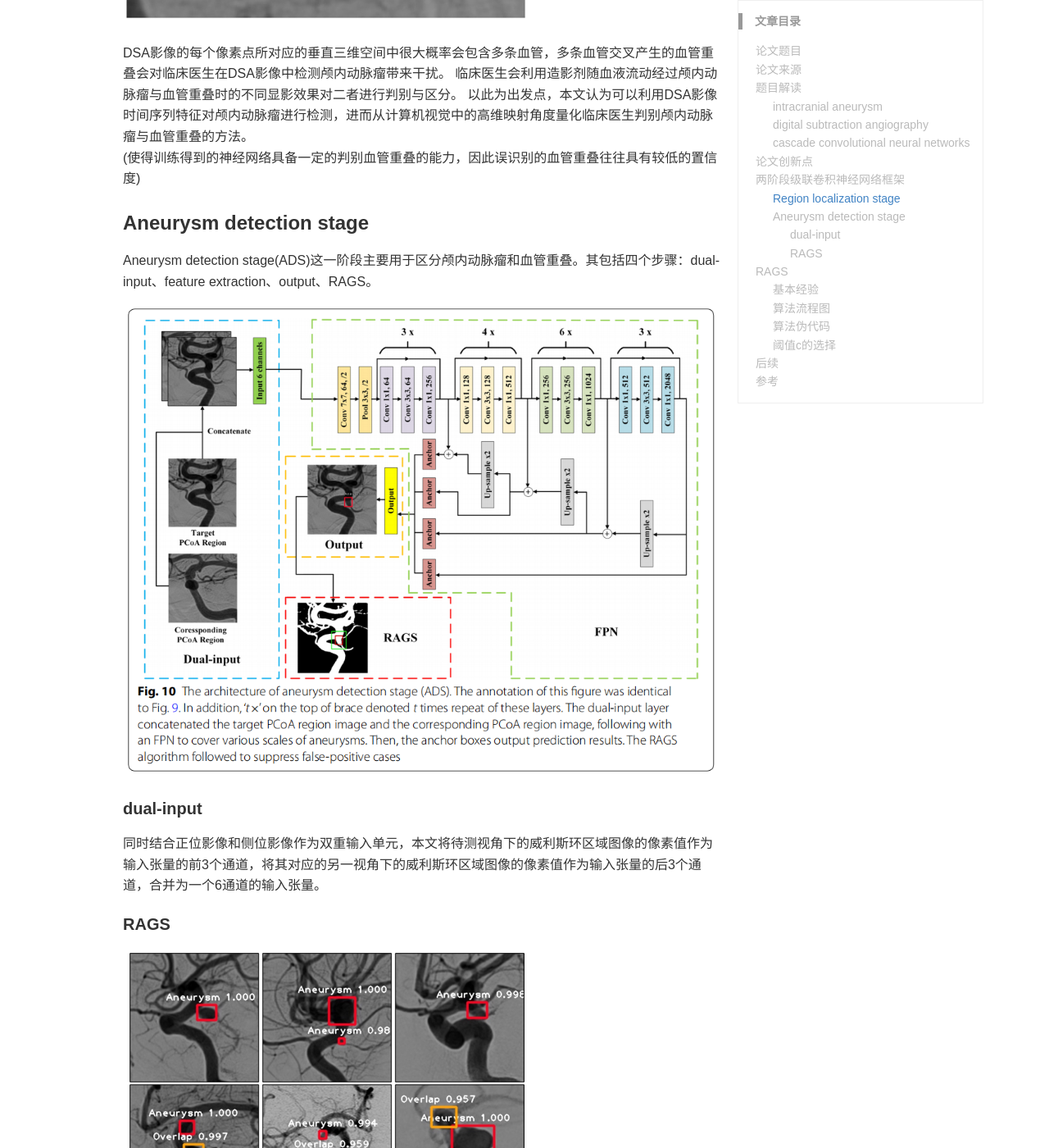
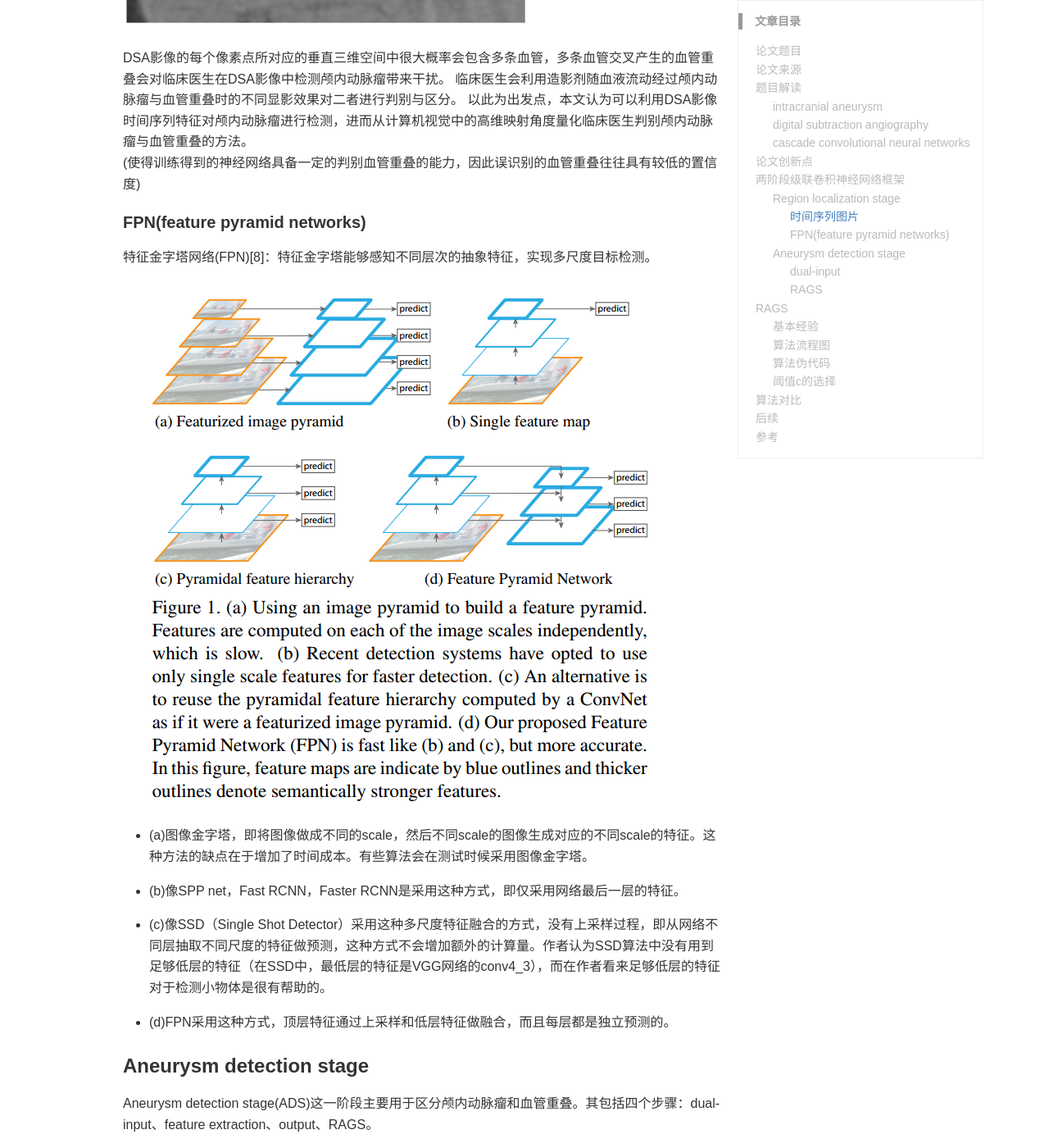
Before and after one commit to climberclimbing/climberclimbing.github.io, a Jekyll site: the page built from _posts/MachineLearning/2020-05-31-论文分享-Automatic detection on intracranial aneurysm from digital subtraction angiography with cascade convolutional neural networks.md, in a window 1280 px wide and 1400 px high, scrolled down 5444 px. Shown: the whole window at 82% size. Built offline with Jekyll 4.4.1, drawn with Linux system fonts in a browser that asks for light colours; some of the changed text lies outside the part shown.

Commit message:
20200531论文分享

```diff
--- a/_posts/MachineLearning/2020-05-31-论文分享-Automatic detection on intracranial aneurysm from digital subtraction angiography with cascade convolutional neural networks.md
+++ b/_posts/MachineLearning/2020-05-31-论文分享-Automatic detection on intracranial aneurysm from digital subtraction angiography with cascade convolutional neural networks.md
@@ -91,6 +91,21 @@ DSA影像的每个像素点所对应的垂直三维空间中很大概率会包
 临床医生会利用造影剂随血液流动经过颅内动脉瘤与血管重叠时的不同显影效果对二者进行判别与区分。
 以此为出发点，本文认为可以利用DSA影像时间序列特征对颅内动脉瘤进行检测，进而从计算机视觉中的高维映射角度量化临床医生判别颅内动脉瘤与血管重叠的方法。
 (使得训练得到的神经网络具备一定的判别血管重叠的能力，因此误识别的血管重叠往往具有较低的置信度)
+
+#### FPN(feature pyramid networks)
+
+特征金字塔网络(FPN)[8]：特征金字塔能够感知不同层次的抽象特征，实现多尺度目标检测。
+
+![feature pyramid networks](https:/climberclimbing.github.io/images/21.png)
+
++ (a)图像金字塔，即将图像做成不同的scale，然后不同scale的图像生成对应的不同scale的特征。这种方法的缺点在于增加了时间成本。有些算法会在测试时候采用图像金字塔。
+
++ (b)像SPP net，Fast RCNN，Faster RCNN是采用这种方式，即仅采用网络最后一层的特征。
+
++ (c)像SSD（Single Shot Detector）采用这种多尺度特征融合的方式，没有上采样过程，即从网络不同层抽取不同尺度的特征做预测，这种方式不会增加额外的计算量。作者认为SSD算法中没有用到足够低层的特征（在SSD中，最低层的特征是VGG网络的conv4_3），而在作者看来足够低层的特征对于检测小物体是很有帮助的。
+
++ (d)FPN采用这种方式，顶层特征通过上采样和低层特征做融合，而且每层都是独立预测的。
+
 
 ### Aneurysm detection stage
 
@@ -151,6 +166,10 @@ Aneurysm detection stage(ADS)这一阶段主要用于区分颅内动脉瘤和血
 
 可以看出当c选择0.99时RAGS算法诊断结果与医生诊断结果最为接近。据此确定c的值为0.99。
 
+## 算法对比
+
+![算法对比](https:/climberclimbing.github.io/images/22.png)
+
 
 ## 后续
 
@@ -184,3 +203,5 @@ Aneurysm detection stage(ADS)这一阶段主要用于区分颅内动脉瘤和血
 [6] [OTSU算法（大津法—最大类间方差法）原理及实现](https://blog.csdn.net/weixin_40647819/article/details/90179953)
 
 [7] [图像二值化,阈值处理(十)](https://www.cnblogs.com/angle6-liu/p/10673585.html)
+
+[8] [FPN（feature pyramid networks）算法讲解](https://blog.csdn.net/u014380165/article/details/72890275/)
```
Also changed, not shown: other parts of _posts/MachineLearning/2020-05-31-论文分享-Automatic detection on intracranial aneurysm from digital subtraction angiography with cascade convolutional neural networks.md (+1 -1 lines), images/21.png (added), images/22.png (added).
